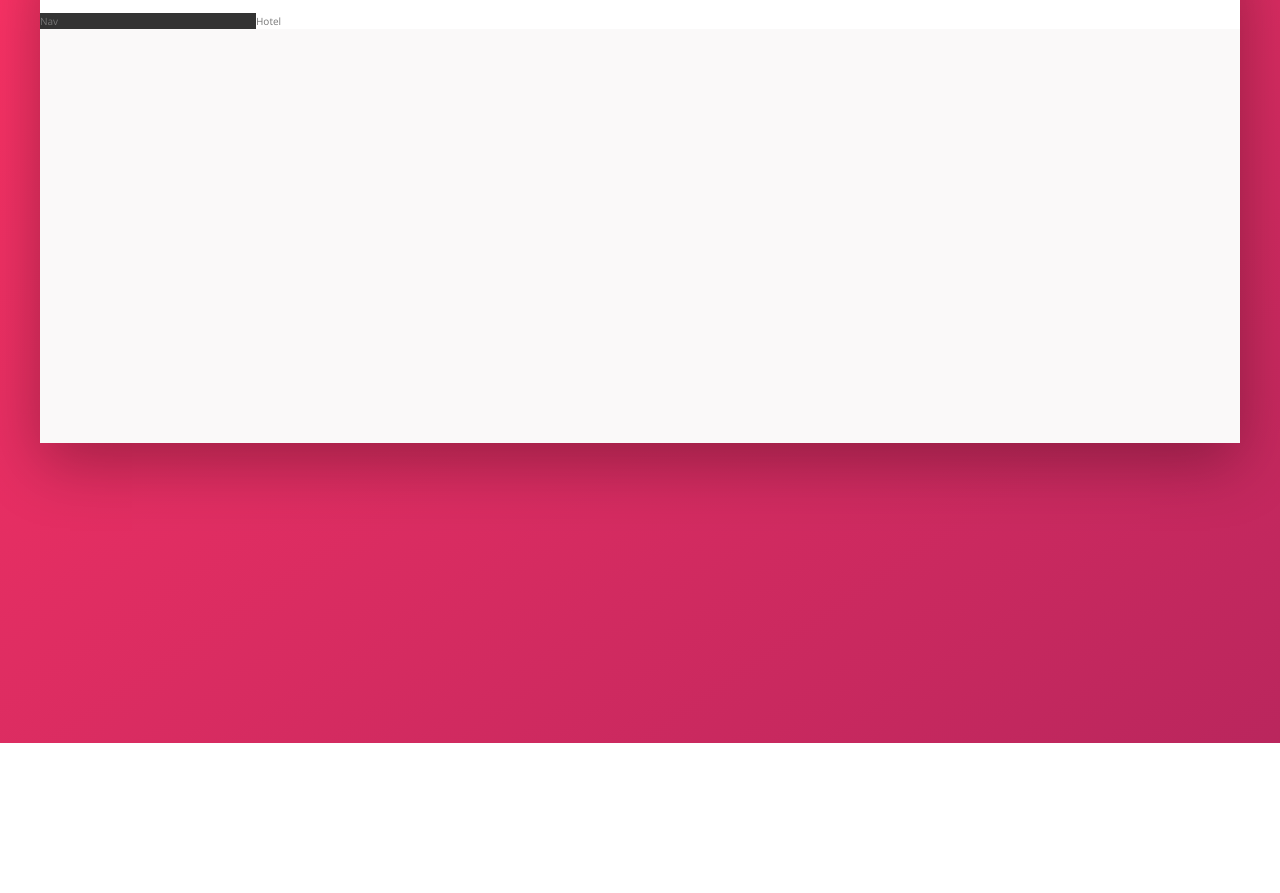
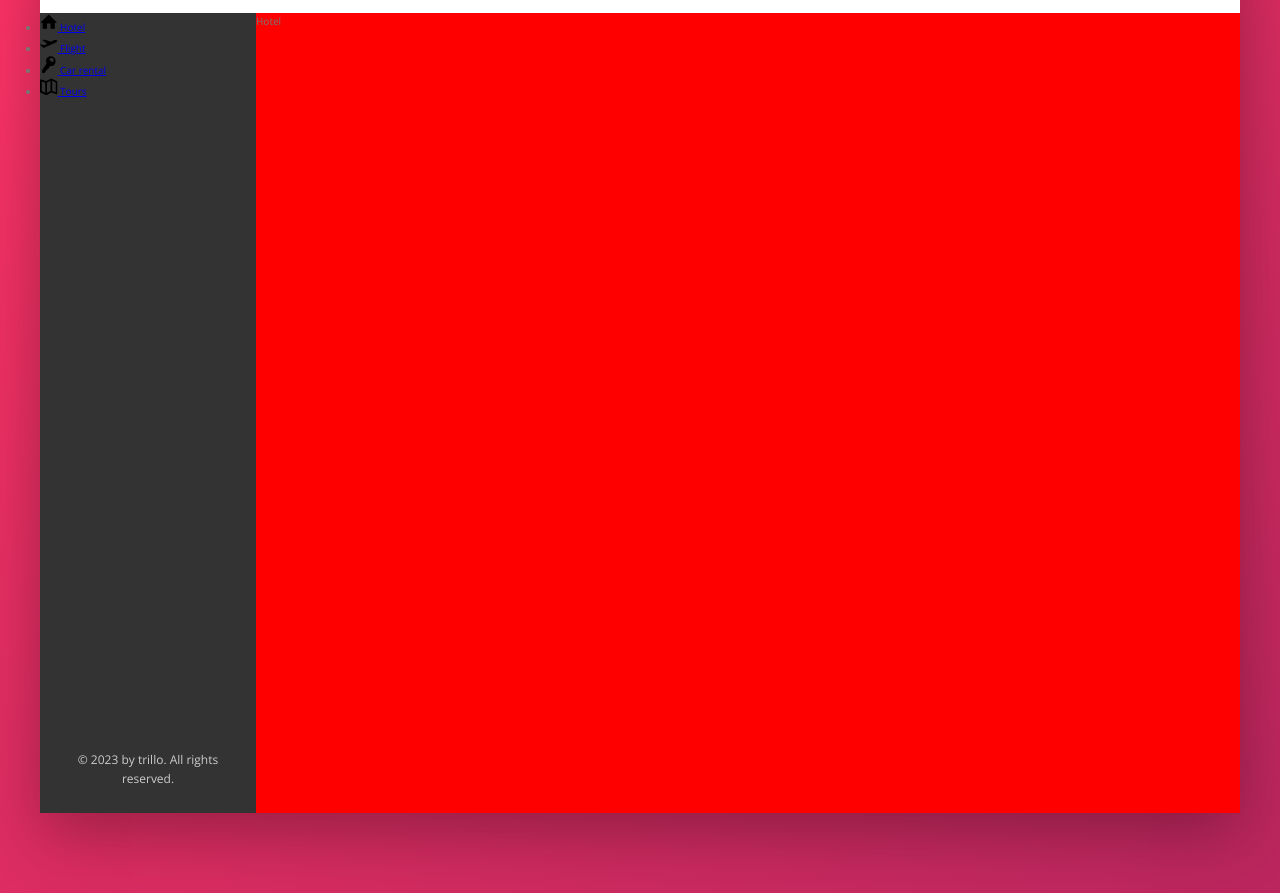
Before and after one commit to dhowai/css-course-proj-1, a website: page index.html in a window 1280 px wide. Shown: the part 137-1030 px from the top of the page. Before the commit the page ends 880 px from the top, so only its background shows below. Drawn offline with nearby package versions, Linux system fonts and the light colour scheme.

Commit message:
Add naviagtion sidebar structure

```diff
--- a/index.html
+++ b/index.html
@@ -45,8 +45,46 @@
             </header>
             <div class="content">
                 <nav class="sidebar">
-                    Nav
+                    <ul class="side-nav">
+                        <li class="side-nav__item">
+                            <a href="#" class="side-nav__link">
+                                <svg class="side-nav__icon">
+                                    <use xlink:href="img/sprite.svg#icon-home"></use>
+                                </svg>
+                                <span>Hotel</span>
+                            </a>
+                        </li>
+                        <li class="side-nav__item">
+                            <a href="#" class="side-nav__link">
+                                <svg class="side-nav__icon">
+                                    <use xlink:href="img/sprite.svg#icon-aircraft-take-off"></use>
+                                </svg>
+                                <span>Flight</span>
+                            </a>
+                        </li>
+                        <li class="side-nav__item">
+                            <a href="#" class="side-nav__link">
+                                <svg class="side-nav__icon">
+                                    <use xlink:href="img/sprite.svg#icon-key"></use>
+                                </svg>
+                                <span>Car rental</span>
+                            </a>
+                        </li>
+                        <li class="side-nav__item">
+                            <a href="#" class="side-nav__link">
+                                <svg class="side-nav__icon">
+                                    <use xlink:href="img/sprite.svg#icon-map"></use>
+                                </svg>
+                                <span>Tours</span>
+                            </a>
+                        </li>
+                    </ul>
+
+                    <div class="legal">
+                        &copy; 2023 by trillo. All rights reserved.
+                    </div>
                 </nav>
+
                 <main class="hotel-view">
                     Hotel
                 </main>
--- a/sass/_components.scss
+++ b/sass/_components.scss
@@ -118,3 +118,31 @@
         margin-right: 1rem;
     }
 }
+
+
+/////////////////////
+/// Side navigation
+.side-nav {
+    &__item {
+
+    }
+
+    &__link {
+
+    }
+
+    &__icon {
+        height: 1.75rem;
+        width: 1.75rem;
+    }
+}
+
+
+/////////////////////
+/// Legal text
+.legal {
+    font-size: 1.2rem;
+    color: var(--color-grey-light-4);
+    text-align: center;
+    padding: 2.5rem;
+}
--- a/sass/_layout.scss
+++ b/sass/_layout.scss
@@ -25,10 +25,17 @@
     background-color: var(--color-grey-dark-1);
 
     flex: 0 0 18%;
+
+    display: flex;
+    flex-direction: column;
+    justify-content: space-between;
 }
 
 .hotel-view {
     background-color: #fff;
 
+    background-color: red;
+    height: 80rem;
+
     flex: 1;
 }
```
Also changed, not shown: css/style.css.
